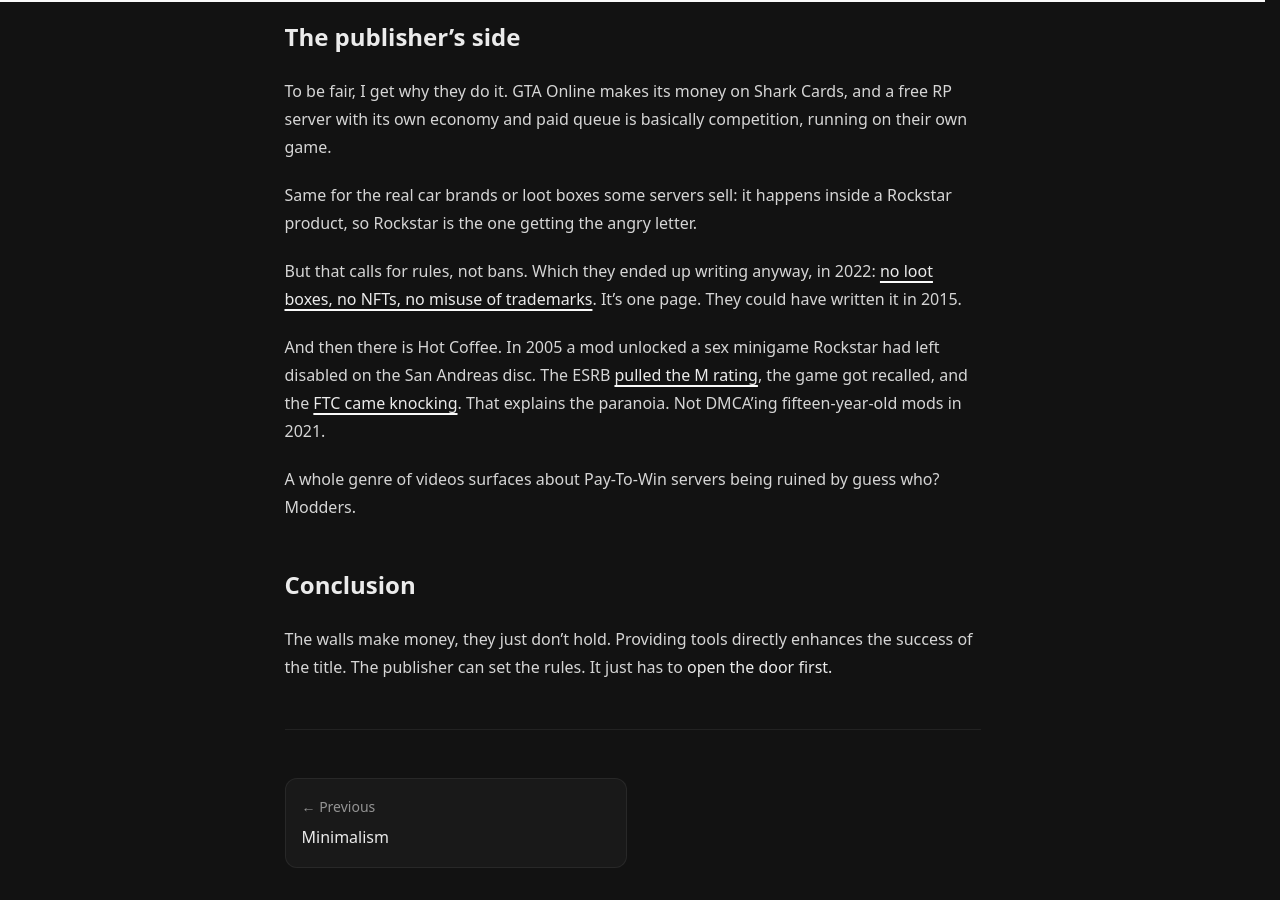
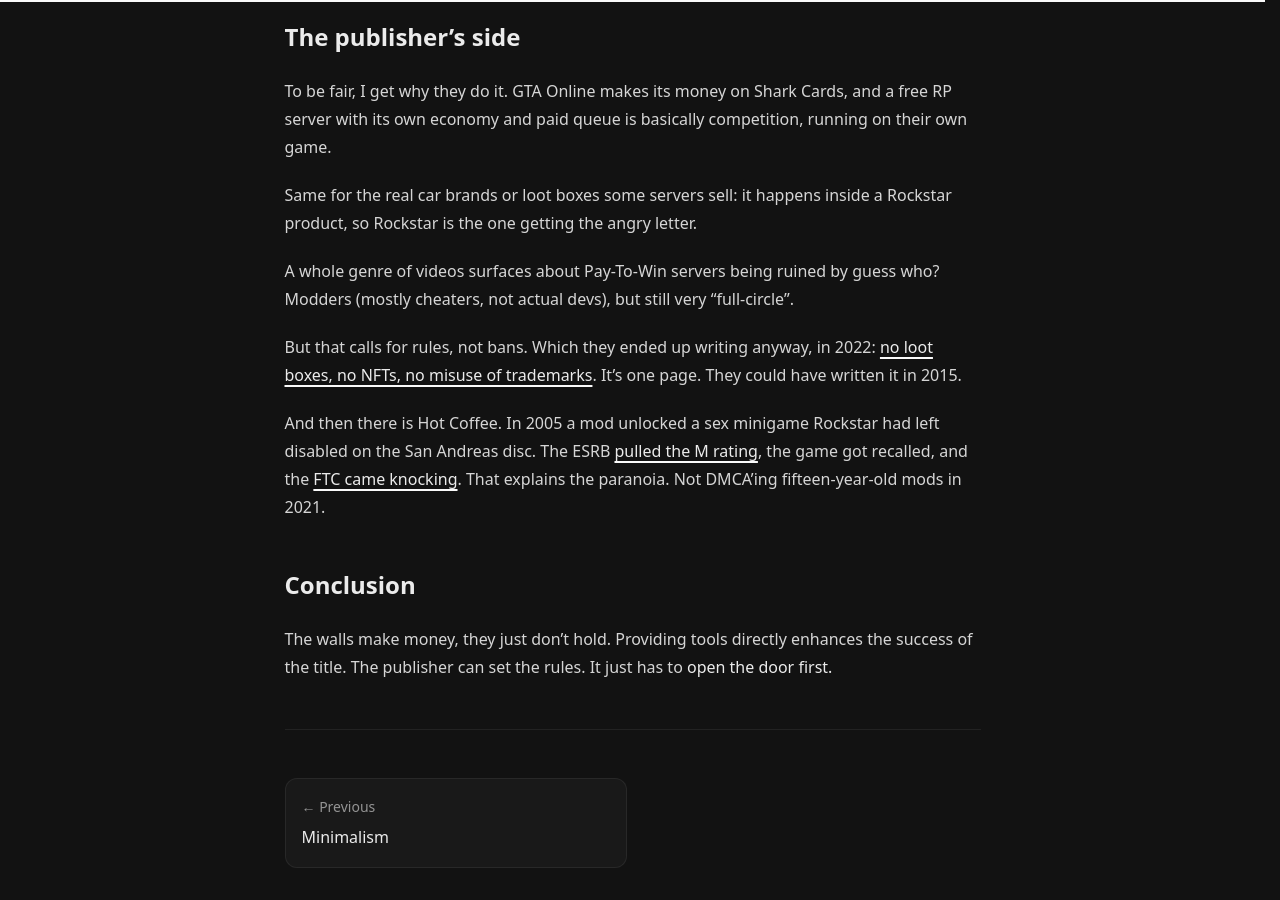
Before and after one commit to h8d13/dontreadthedocs, a Jekyll site: the page built from _notes/modding-wizards.md, in a window 1280 px wide and 900 px high, scrolled down 8635 px. Built offline with Jekyll 4.4.1, drawn with Linux system fonts in a browser that asks for light colours; part of the change alters nothing that is shown.

Commit message:
misc
Signed-off-by: h8d13 <hadean-eon-dev@proton.me>

```diff
--- a/_notes/modding-wizards.md
+++ b/_notes/modding-wizards.md
@@ -324,6 +324,9 @@ running on their own game.
 Same for the real car brands or loot boxes some servers sell: it happens inside a
 Rockstar product, so Rockstar is the one getting the angry letter.
 
+A whole genre of videos surfaces about Pay-To-Win servers being ruined by guess who?
+Modders (mostly cheaters, not actual devs), but still very "full-circle".
+
 But that calls for rules, not bans. Which they ended up writing anyway, in 2022:
 [no loot boxes, no NFTs, no misuse of trademarks][rp-policy]. It's one page.
 They could have written it in 2015.
@@ -332,9 +335,6 @@ And then there is Hot Coffee. In 2005 a mod unlocked a sex minigame Rockstar had
 left disabled on the San Andreas disc. The ESRB [pulled the M rating][hotcoffee-esrb],
 the game got recalled, and the [FTC came knocking][hotcoffee-ftc]. That explains
 the paranoia. Not DMCA'ing fifteen-year-old mods in 2021.
-
-A whole genre of videos surfaces about Pay-To-Win servers being ruined by guess who?
-Modders.
 
 ## Conclusion
 
```
